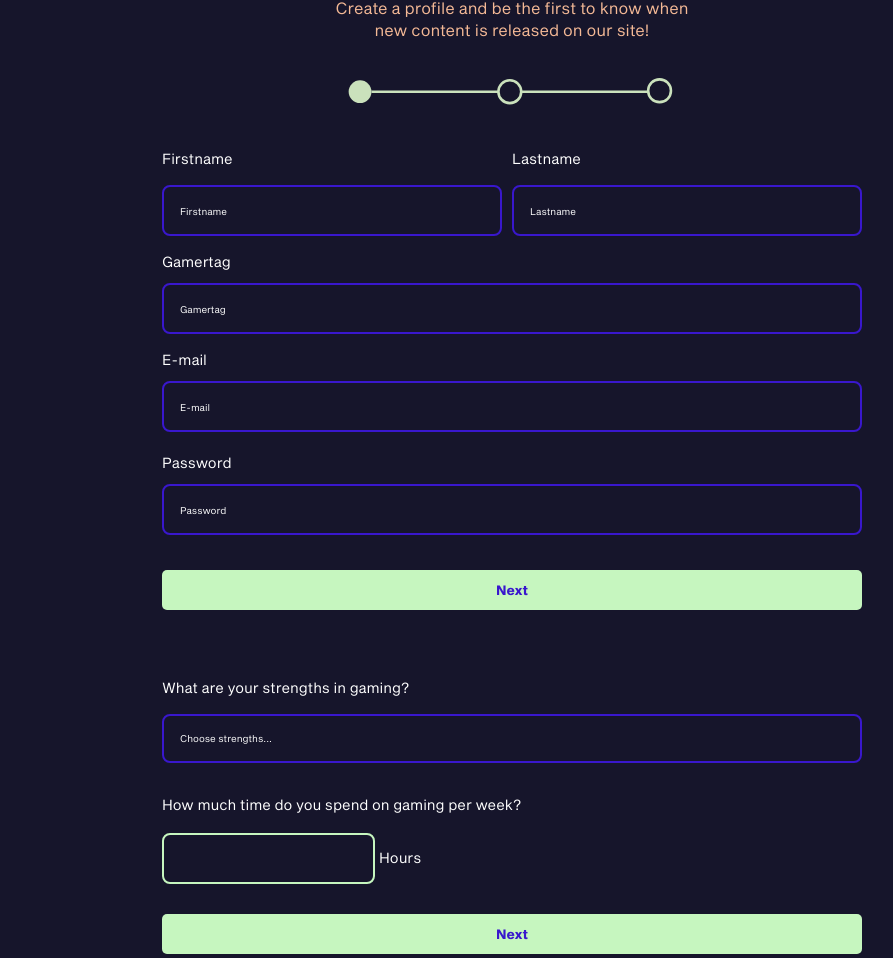
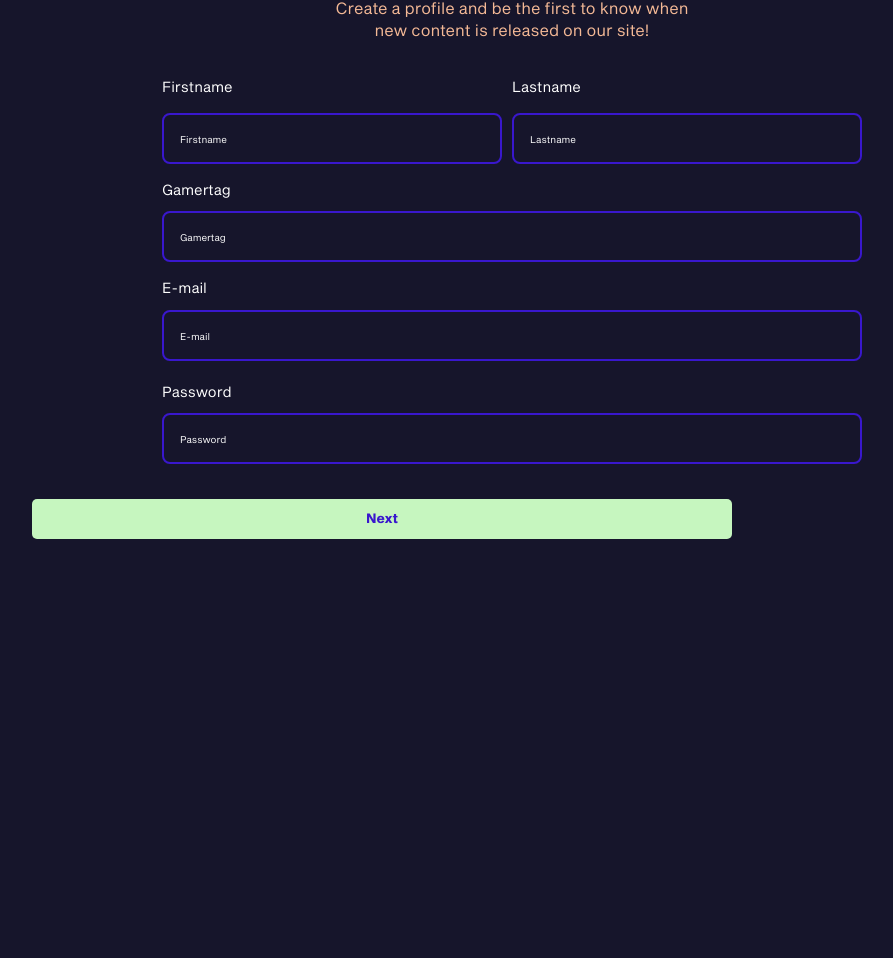
Before and after one commit to SasiaDagnoli/form, a website built with Vite: page form.html in a window 1280 px wide. Shown: the part 135-1093 px from the top of the page, without its empty margins (128-1021 px from the left). After the commit the page ends 800 px from the top, so only its background shows below. Built offline with nearby package versions, Linux system fonts and the light colour scheme.

Commit message:
adding display/hide to sections

```diff
--- a/form.html
+++ b/form.html
@@ -17,6 +17,7 @@
       </p>
       <section class="processbar"></section>
     </div>
+    <div class="form-container">
       <section id="first-form" class="form">
         <form action="generalinformation">
           <div class="name">
@@ -41,13 +42,13 @@
             <input type="password" id="password" name="password" minlength="8" placeholder="Password" required />
             <span class="error" id="error-mail" aria-live="assertive">This field requires at least 8 characters</span>
           </div>
+        </form>
         <button class="firststep">Next</button>
-      </form>
         <br />
         <br />
       </section>
 
-    <section id="second-form" class="form">
+      <section id="second-form" class="form hidden">
         <form action="second">
           <!-- <div class="form-control select" data-control="checkbox-dropdown">
           <label for="reasons">Why do you game?</label>
@@ -145,11 +146,11 @@
             <input type="number" name="hours" id="hours" />
             <label for="hours">Hours</label>
           </div>
+        </form>
         <button class="secondstep">Next</button>
-      </form>
       </section>
 
-    <section id="third-form" class="form">
+      <section id="third-form" class="form hidden">
         <form action="third">
           <div class="form-control">
             <label>What types of games do you play?</label>
@@ -439,6 +440,7 @@
           <button class="done">Create my profile</button>
         </form>
       </section>
+    </div>
 
     <script src="script.js"></script>
   </body>
--- a/script.js
+++ b/script.js
@@ -1,3 +1,4 @@
+//open/close checkbox dropdowns
 const details = document.querySelectorAll("details");
 
 function toggleOpen() {
@@ -14,30 +15,43 @@ function toggleOpen() {
 
 details.forEach((detail) => detail.addEventListener("click", toggleOpen));
 
-loadSVG();
+//display next section
+document.querySelector(".firststep").addEventListener("click", showSecond);
+
+function showSecond() {
+  document.querySelector("#first-form").classList.add("hidden");
+
+  document.querySelector("#second-form").classList.remove("hidden");
+
+  document.querySelector(".secondstep").addEventListener("click", showThird);
+}
+
+function showThird() {
+  document.querySelector("#second-form").classList.add("hidden");
+
+  document.querySelector("#third-form").classList.remove("hidden");
+}
+
+/*loadSVG();
 
 async function loadSVG() {
   let response = await fetch("processbar.svg");
   let mySvgData = await response.text();
   document.querySelector(".processbar").innerHTML = mySvgData;
-  document
-    .querySelector(".firststep")
-    .addEventListener("click", startAnimating);
+  document.querySelector(".firststep").addEventListener("click", startAnimating);
 }
 
 function startAnimating() {
   document.querySelector("#Layer_3").style.fill = "#C6F6BF";
 
-  document
-    .querySelector(".secondstep")
-    .addEventListener("click", animatingNext);
+  document.querySelector(".secondstep").addEventListener("click", animatingNext);
 }
 
 function animatingNext() {
   document.querySelector("#Layer_5").style.fill = "#C6F6BF";
-}
+}*/
 
-function beforePost() {
+/*function beforePost() {
   const form = document.querySelector("form");
   form.setAttribute("novalidate", true);
 
@@ -78,3 +92,4 @@ function post(data) {
     .then((res) => res.json())
     .then((data) => console.log(data));
 }
+*/
--- a/styles/_form.scss
+++ b/styles/_form.scss
@@ -4,6 +4,14 @@
 
 body {
   background-color: #16152b;
+}
+.form-container {
+  display: grid;
+}
+#first-form,
+#second-form,
+#third-form {
+  grid-area: 1/1;
 }
 
 form {
@@ -81,10 +89,19 @@ button {
   border-radius: 5px;
   margin-top: 30px;
   height: 40px;
+  text-align: center;
+}
+
+.firststep,
+.secondstep {
+  width: 700px;
+  margin-left: 10rem;
+  margin-right: auto;
 }
 
 .hidden {
   visibility: hidden;
+  pointer-events: none;
 }
 
 details[open] {
```
Lines whose indentation alone changed are shown as unchanged.
